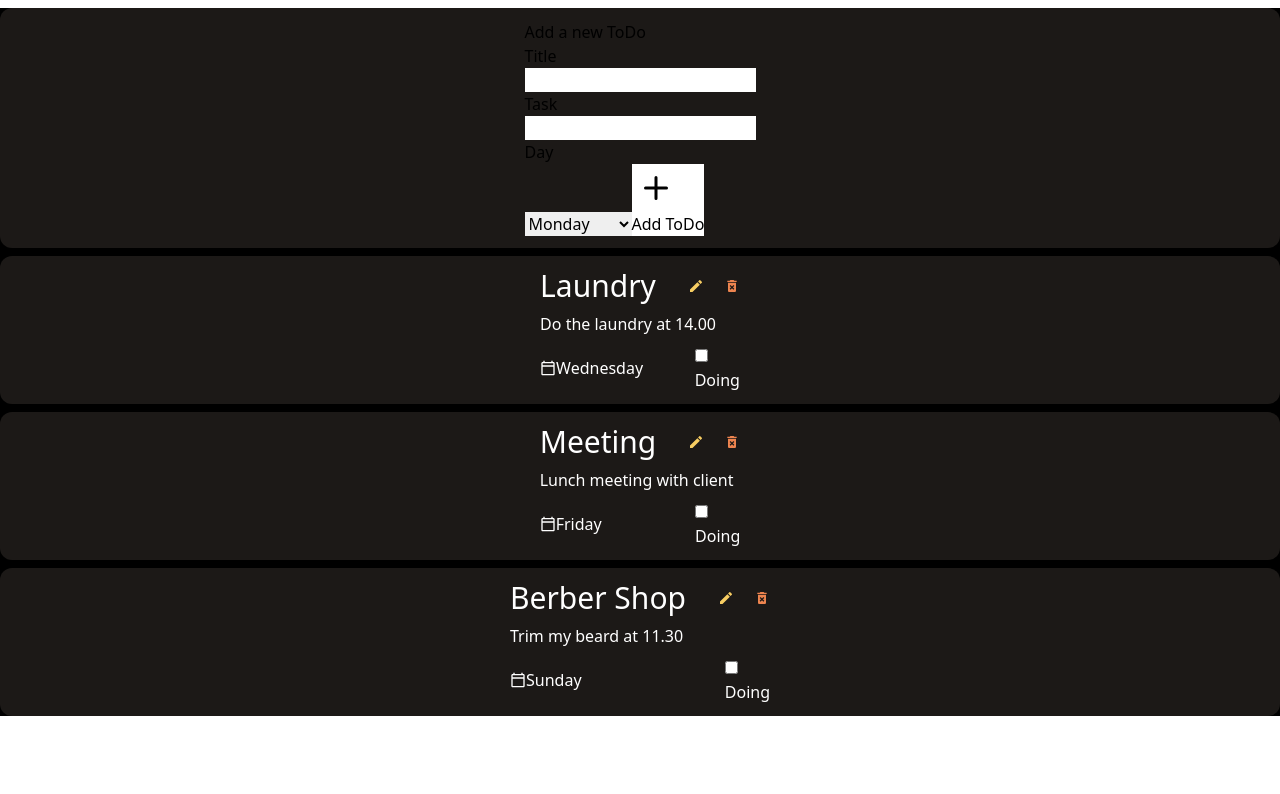
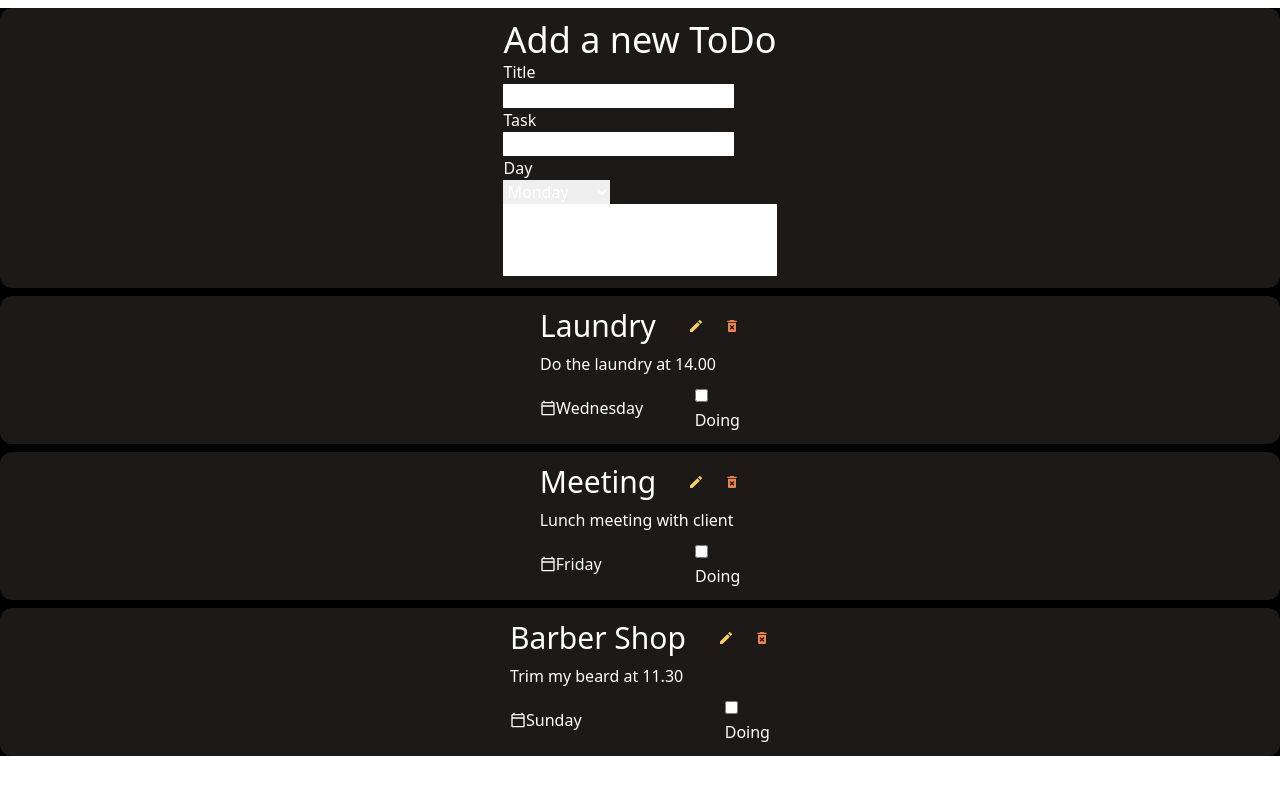
Before and after one commit to AlenMiftar/Todo-App, a React (Vite) app: page / in a window 1280 px wide. Shown: the top 794 px of the page. Built offline with nearby package versions, Linux system fonts and the light colour scheme.

Commit message:
fixed issue with reverse turnery to change color

```diff
--- a/src/components/Card.jsx
+++ b/src/components/Card.jsx
@@ -3,7 +3,9 @@ import PropTypes from "prop-types";
 const Card = ({ children, reverse }) => {
   return (
     <div
-      className={`bg-stone-900 flex my-2 p-3 justify-center  rounded-xl ${reverse} ? bg-red-500 : bg-slate-700`}
+      className={`bg-stone-900 flex my-2 p-3 justify-center  rounded-xl ${
+        reverse ? `bg-white text-black` : `bg-slate-700 text-white`
+      }`}
       // style={{
       //   background: reverse ? "#fff" : "#1c1c1c",
       //   color: reverse ? "#000" : "#fff",
--- a/src/components/Form.jsx
+++ b/src/components/Form.jsx
@@ -5,9 +5,9 @@ import Button from "./Button";
 const Form = () => {
   return (
     <Card>
-      <form>
-        <div>
-          <h1>Add a new ToDo</h1>
+      <form className="">
+        <div className="flex flex-col">
+          <h1 className="text-4xl">Add a new ToDo</h1>
           <label htmlFor="">
             <p>Title</p>
             <input type="text" />
@@ -33,7 +33,7 @@ const Form = () => {
               <option value="Sunday">Sunday</option>
             </select>
           </label>
-          <Button type="submit ">
+          <Button type="submit">
             <p>Add ToDo</p>
           </Button>
         </div>
--- a/src/data/Todo.jsx
+++ b/src/data/Todo.jsx
@@ -15,7 +15,7 @@ const todoData = [
   },
   {
     id: 3,
-    title: "Berber Shop",
+    title: "Barber Shop",
     task: "Trim my beard at 11.30",
     day: "Sunday",
     done: false,
```
